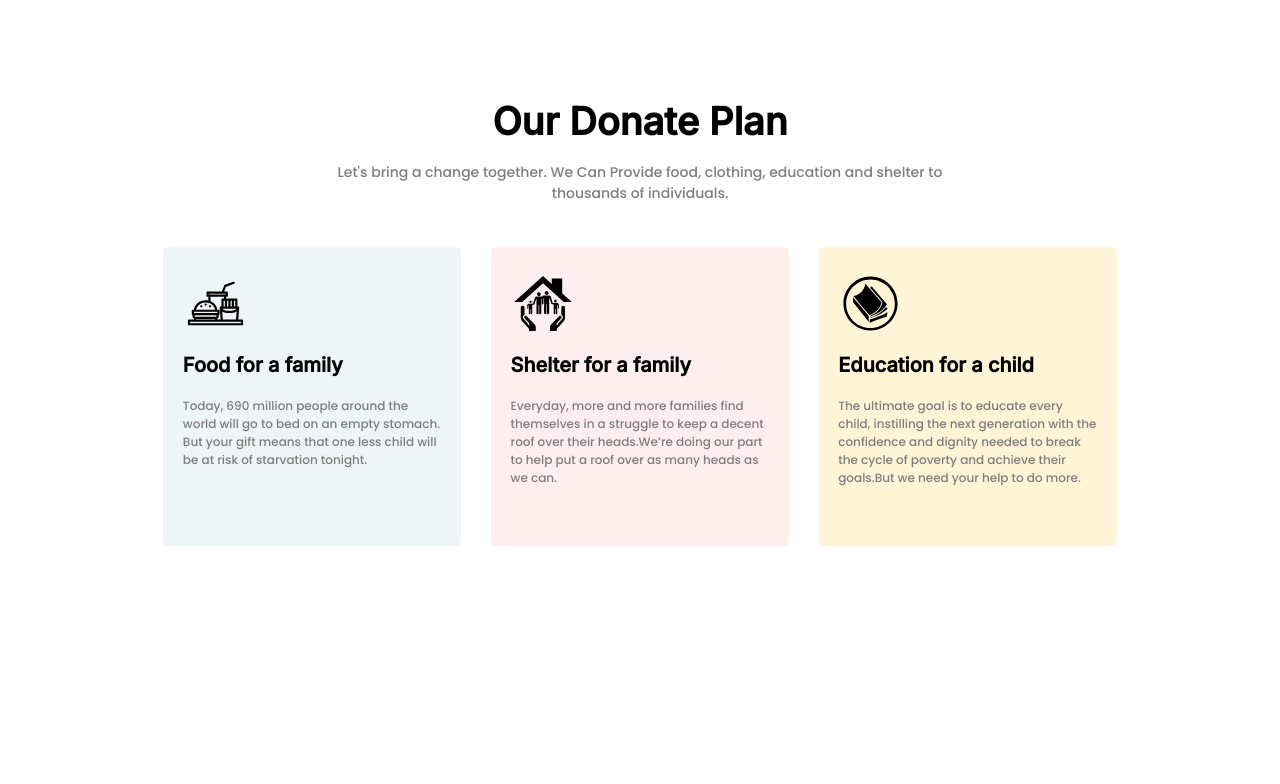
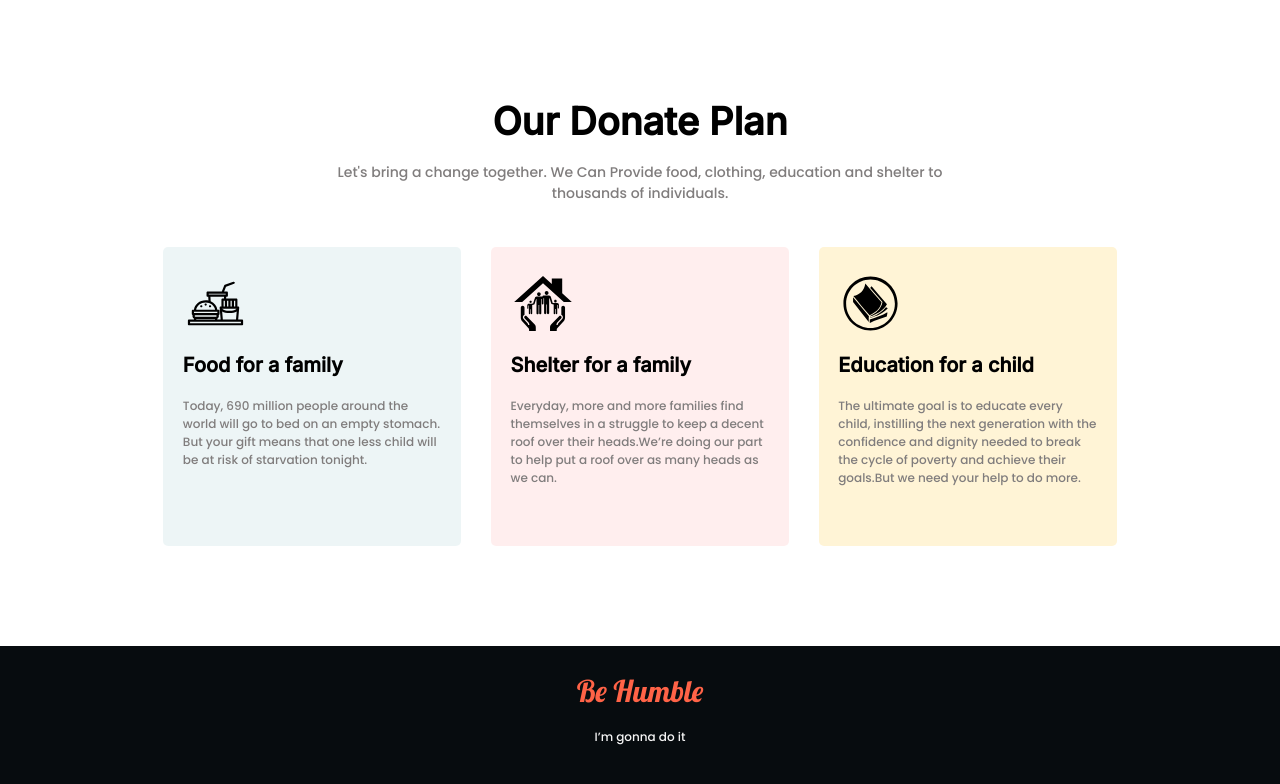
Before and after one commit to k-m-rahman/donate-today, a plain HTML site: page index.html in a window 1280 px wide. Shown: the part 1030-1814 px from the top of the page. Before the commit the page ends 1676 px from the top, so only its background shows below. Drawn offline with Linux system fonts and the light colour scheme.

Commit message:
added footer

```diff
--- a/index.html
+++ b/index.html
@@ -16,6 +16,10 @@
     <link rel="preconnect" href="https://fonts.googleapis.com">
     <link rel="preconnect" href="https://fonts.gstatic.com" crossorigin>
     <link href="https://fonts.googleapis.com/css2?family=Inter:wght@500&display=swap" rel="stylesheet">
+
+    <link rel="preconnect" href="https://fonts.googleapis.com">
+    <link rel="preconnect" href="https://fonts.gstatic.com" crossorigin>
+    <link href="https://fonts.googleapis.com/css2?family=Lobster&display=swap" rel="stylesheet">
 </head>
 
 <body>
@@ -110,10 +114,15 @@
             </div>
         </section>
 
+        <!-- Donate plan section ended -->
+
     </main>
 
     <footer>
 
+        <h2>Be Humble</h2>
+        <br>
+        <p>I’m gonna do it</p>
     </footer>
 
 </body>
--- a/style.css
+++ b/style.css
@@ -207,3 +207,27 @@ header {
 }
 
 /* donate plan section ended */
+
+
+
+
+/* footer started */
+
+footer {
+    text-align: center;
+    background-color: #070c0f;
+    height: 120px;
+    padding-top: 2%;
+}
+
+footer h2 {
+    color: tomato;
+    font-size: 30px;
+    font-weight: 380;
+    font-family: 'Lobster', cursive;
+}
+
+footer p {
+    color: whitesmoke;
+    font-size: 12px;
+}
```
